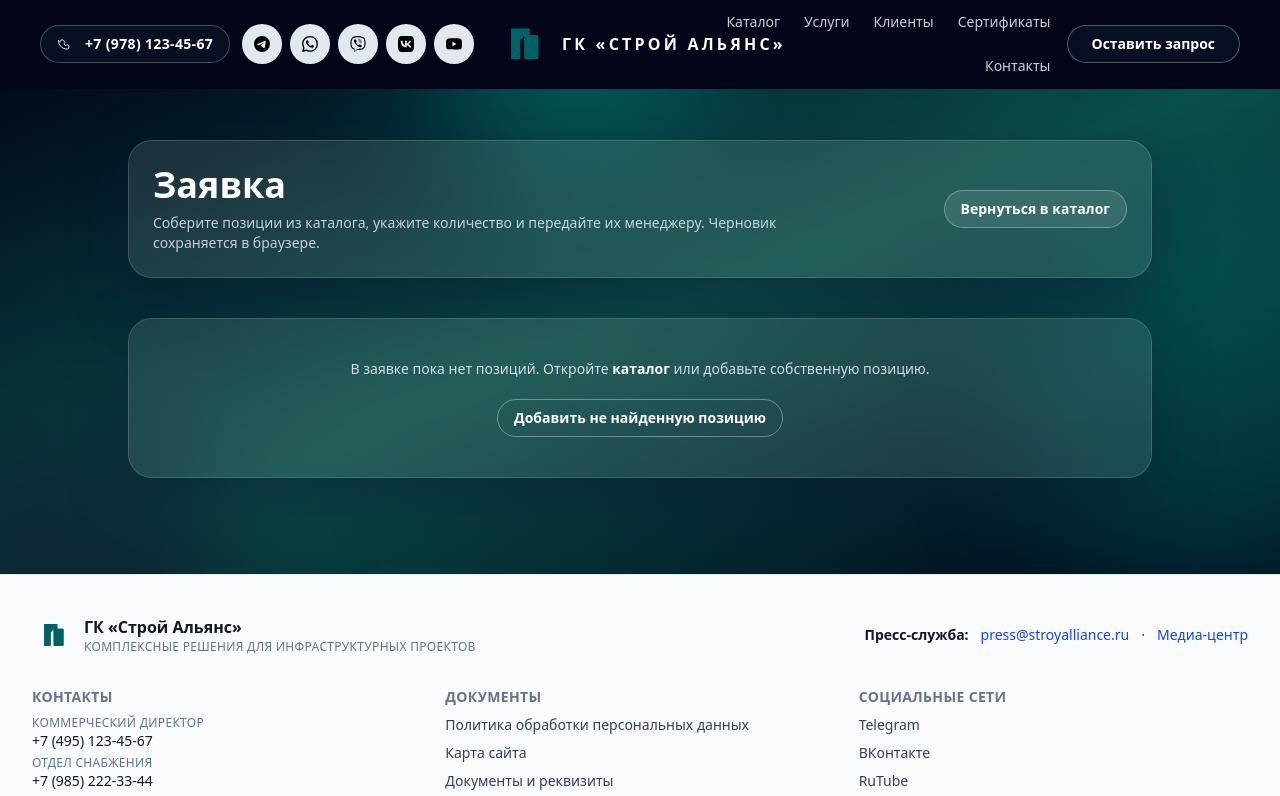
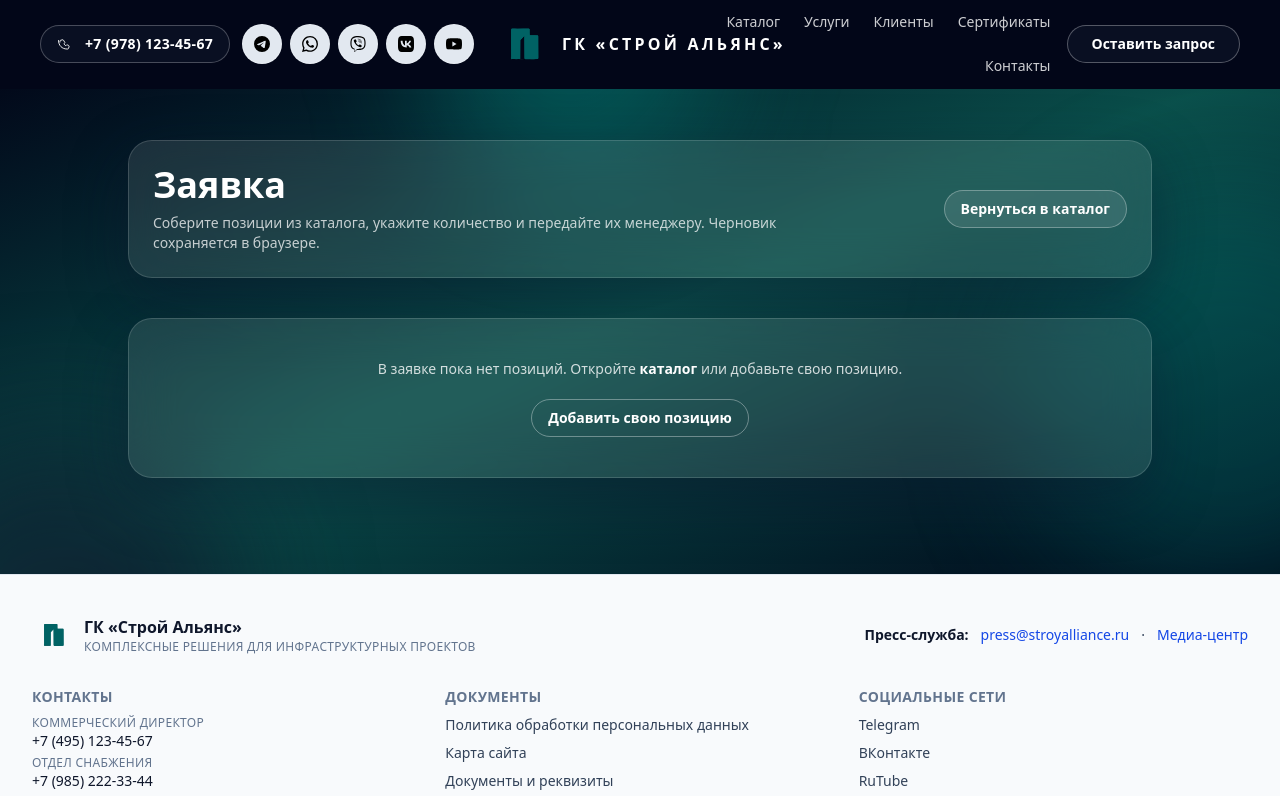
Before and after one commit to NeoKommersant/sitestroy, a Next.js app: page /request in a window 1280 px wide. Shown: the top 796 px of the page. Built offline with nearby package versions, Linux system fonts and the light colour scheme.

Commit message:
текстовые правки в заявке

```diff
--- a/app/newpage.tsx
+++ /dev/null
@@ -1,19 +0,0 @@
-import Hero from './home/Hero';
-import Products from './home/Products';
-import Services from './home/Services';
-import Clients from './home/Clients';
-import Contacts from './home/Contacts';
-// … другие секции …
-
-export default function HomePage() {
-  return (
-    <>
-      <Hero />
-      <Products />
-      <Services />
-      <Clients />
-      <Contacts />
-      {/* … другие секции по порядку … */}
-    </>
-  );
-}
--- a/app/request/page.tsx
+++ b/app/request/page.tsx
@@ -215,14 +215,14 @@ export default function RequestPage() {
               >
                 {"каталог"}
               </Link>{" "}
-              {"или добавьте собственную позицию."}
+              {"или добавьте свою позицию."}
             </p>
             <button
               type="button"
               onClick={addCustomItem}
               className="mt-5 inline-flex items-center justify-center rounded-full border border-white/35 px-4 py-2 text-sm font-semibold text-white transition hover:border-white/60 hover:bg-white/20"
             >
-              {"Добавить не найденную позицию"}
+              {"Добавить свою позицию"}
             </button>
           </div>
         ) : (
@@ -241,7 +241,7 @@ export default function RequestPage() {
                     onClick={addCustomItem}
                     className="inline-flex items-center justify-center rounded-full border border-white/30 bg-white/10 px-4 py-2 text-sm font-semibold text-white transition hover:border-white/60 hover:bg-white/20"
                   >
-                    {"Добавить не найденную позицию"}
+                    {"Добавить свою позицию"}
                   </button>
                   <button
                     type="button"
```
